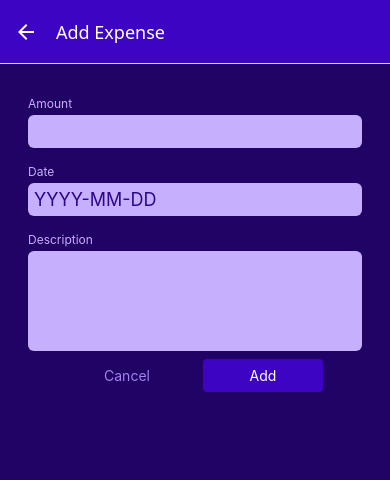
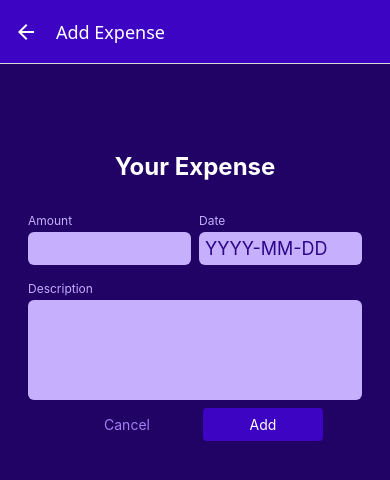
Before and after one commit to aaronjpark/ExpenseTrackerApp, a React Native app: screen /ManageExpense in a window 390 px wide. Shown: the top 480 px of the page. Built offline with nearby package versions, Linux system fonts and the light colour scheme.

Commit message:
Refactor ExpenseForm and Input components to improve layout and styling; add title to ExpenseForm and allow custom styles in Input component.

```diff
--- a/components/ManageExpense/ExpenseForm.js
+++ b/components/ManageExpense/ExpenseForm.js
@@ -1,4 +1,4 @@
-import { View } from "react-native";
+import { View, Text, StyleSheet } from "react-native";
 
 import Input from "./Input";
 
@@ -6,8 +6,11 @@ function ExpenseForm() {
   function amountChangedHandler() {}
 
   return (
-    <View>
+    <View style={styles.form}>
+      <Text style={styles.title}>Your Expense</Text>
+      <View style={styles.inputsRow}>
         <Input
+          style={styles.rowInput}
           label="Amount"
           textInputConfig={{
             keyboardType: "decimal-pad",
@@ -15,6 +18,7 @@ function ExpenseForm() {
           }}
         />
         <Input
+          style={styles.rowInput}
           label="Date"
           textInputConfig={{
             placeholder: "YYYY-MM-DD",
@@ -22,6 +26,7 @@ function ExpenseForm() {
             onChangeText: () => {},
           }}
         />
+      </View>
       <Input
         label="Description"
         textInputConfig={{
@@ -34,3 +39,23 @@ function ExpenseForm() {
 }
 
 export default ExpenseForm;
+
+const styles = StyleSheet.create({
+  form: {
+    marginTop: 40,
+  },
+  title: {
+    fontSize: 24,
+    fontWeight: "bold",
+    color: "white",
+    marginVertical: 24,
+    textAlign: "center",
+  },
+  inputsRow: {
+    flexDirection: "row",
+    justifyContent: "space-between",
+  },
+  rowInput: {
+    flex: 1,
+  },
+});
--- a/components/ManageExpense/Input.js
+++ b/components/ManageExpense/Input.js
@@ -2,7 +2,7 @@ import { View, Text, TextInput, StyleSheet } from "react-native";
 
 import { GlobalStyles } from "../../constants/styles";
 
-function Input({ label, textInputConfig }) {
+function Input({ label, style, textInputConfig }) {
   const inputStyles = [styles.input];
 
   if (textInputConfig && textInputConfig.multiline) {
@@ -10,7 +10,7 @@ function Input({ label, textInputConfig }) {
   }
 
   return (
-    <View style={styles.inputContainer}>
+    <View style={[styles.inputContainer, style]}>
       <Text style={styles.label}>{label}</Text>
       <TextInput style={inputStyles} {...textInputConfig} />
     </View>
```
Lines whose indentation alone changed are shown as unchanged.
